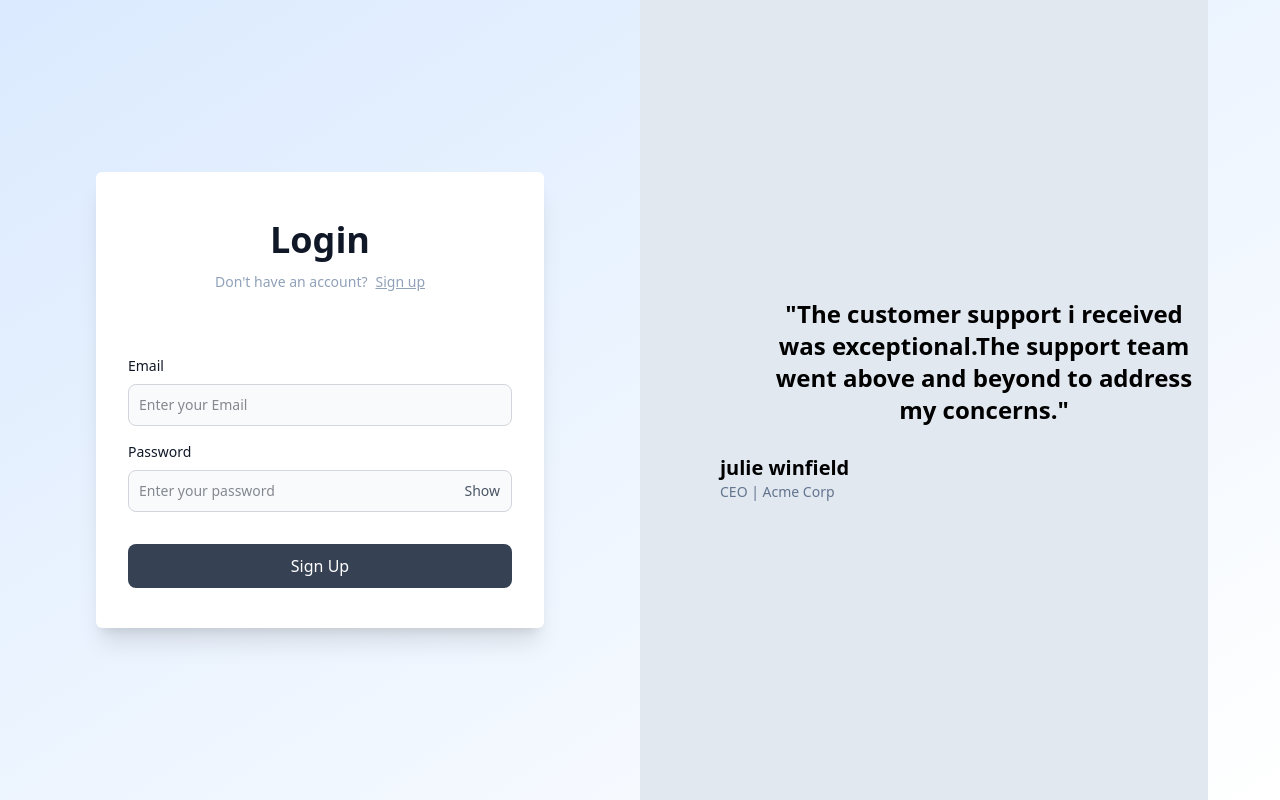
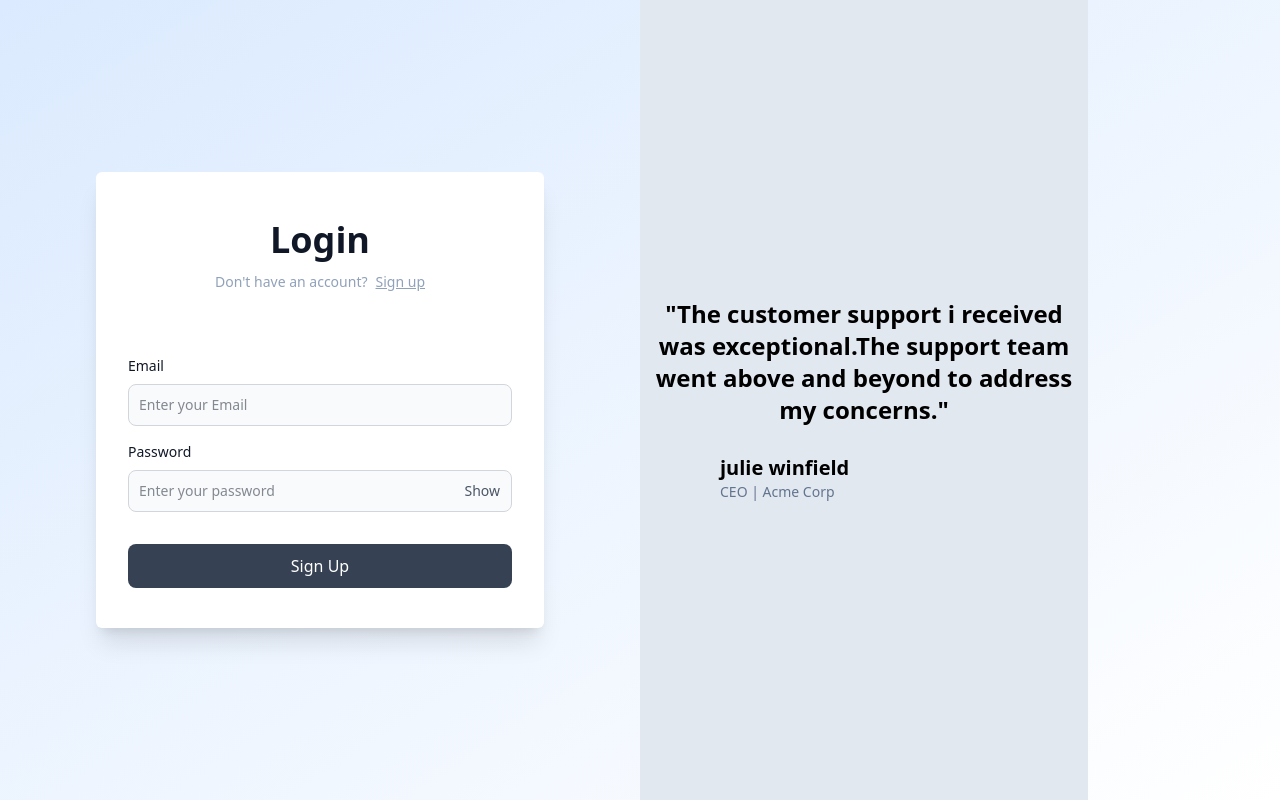
Before and after one commit to jeevikasirwani/readme, a React (Vite) app in the folder frontend/: page /signin in a window 1280 px wide. Built offline with nearby package versions, Linux system fonts and the light colour scheme.

Commit message:
auth added

```diff
--- a/frontend/src/components/Quote.tsx
+++ b/frontend/src/components/Quote.tsx
@@ -3,9 +3,16 @@ import "tailwindcss";
 function Quote() {
   return (
     <div className="bg-slate-200 h-screen flex justify-center flex-col">
-      <div className="ml-30 mb-7 max-w-md text-center text-2xl font-bold">"The customer support i received was exceptional.The support team went above and beyond to address my concerns."</div>
-      <div className="ml-20 max-w-md font-semibold text-xl ">julie winfield</div>
-      <div className=" ml-20 max-w-md text-sm font-light text-slate-500">CEO | Acme Corp</div>
+      <div className=" mb-7 max-w-md text-center text-2xl font-bold">
+        "The customer support i received was exceptional.The support team went
+        above and beyond to address my concerns."
+      </div>
+      <div className="ml-20 max-w-md font-semibold text-xl ">
+        julie winfield
+      </div>
+      <div className=" ml-20 max-w-md text-sm font-light text-slate-500">
+        CEO | Acme Corp
+      </div>
     </div>
   );
 }
```
